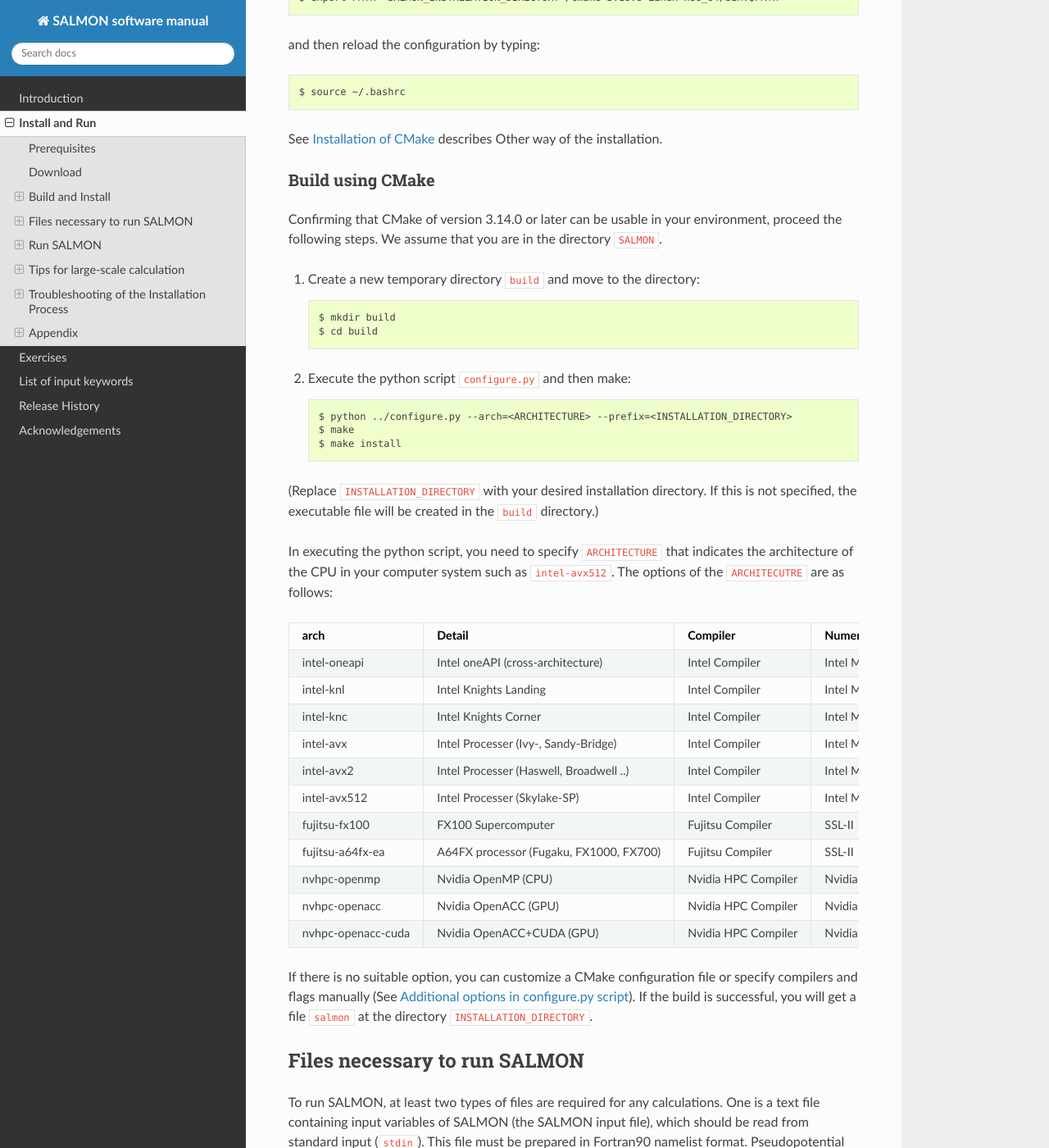
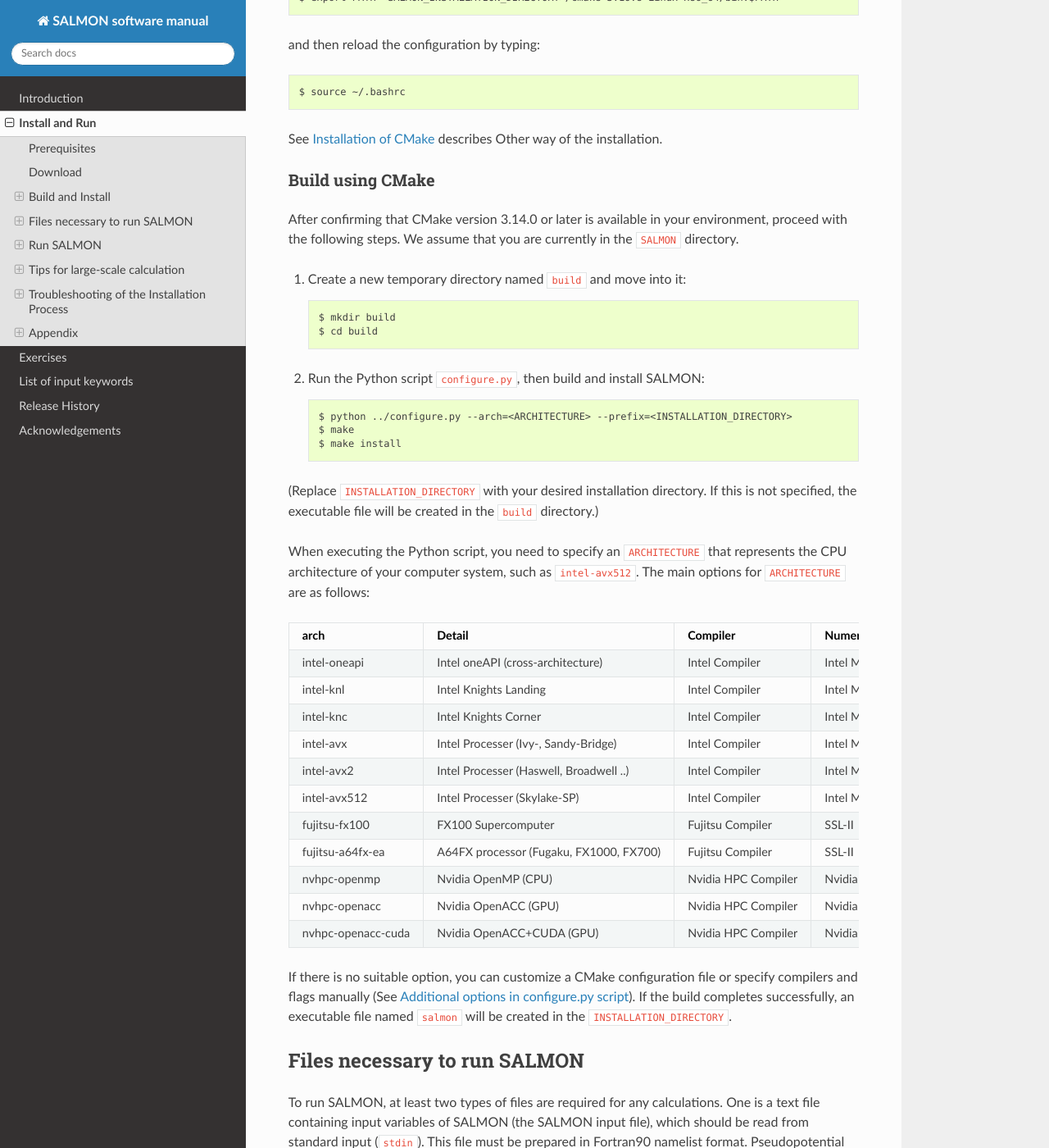
Before and after one commit to SALMON-TDDFT/SALMON-DOCS, a Sphinx documentation site: the page built from source/install_and_run.rst, in a window 1280 px wide and 1400 px high, scrolled down 2545 px. Shown: the whole window at 82% size. Built offline with Sphinx 7.4.7 and the Read the Docs theme 3.1.0, drawn with Linux system fonts in a browser that asks for light colours; formulas are drawn with MathJax 3; some of the changed text lies outside the part shown.

Commit message:
Update install_and_run.rst

```diff
--- a/source/install_and_run.rst
+++ b/source/install_and_run.rst
@@ -37,15 +37,15 @@
 -----------------
 
 The latest version of SALMON can be downloaded from `download page <http://salmon-tddft.jp/download.html>`__.
-You can also get the file by::
+You can also download the file using the following command::
 
   $ wget http://salmon-tddft.jp/download/SALMON-<VERSION>.tar.gz
 
-To extract files from the downloaded file ``SALMON-<VERSION>.tar.gz``, type the following command in the command-line::
+To extract the contents of the downloaded file ``SALMON-<VERSION>.tar.gz``, use the following command::
 
   $ tar -zxvf ./SALMON-<VERSION>.tar.gz
 
-After the extraction, the following directories will be created::
+After extraction, the following directories will be created::
 
   SALMON
     |- src          Source codes
@@ -113,16 +113,15 @@
 Build using CMake
 ~~~~~~~~~~~~~~~~~~~~~~~~~~~~~~~~~
 
-Confirming that CMake of version 3.14.0 or later can be usable in your environment, proceed the following steps.
-We assume that you are in the directory ``SALMON``.
+After confirming that CMake version 3.14.0 or later is available in your environment, proceed with the following steps.
+We assume that you are currently in the ``SALMON`` directory.
 
-1. Create a new temporary directory ``build`` and move to the directory::
+1. Create a new temporary directory named ``build`` and move into it::
 
     $ mkdir build
     $ cd build
 
-
-2. Execute the python script ``configure.py`` and then make::
+2. Run the Python script ``configure.py``, then build and install SALMON::
 
     $ python ../configure.py --arch=<ARCHITECTURE> --prefix=<INSTALLATION_DIRECTORY>
     $ make
@@ -130,7 +129,8 @@
 
 (Replace ``INSTALLATION_DIRECTORY`` with your desired installation directory. If this is not specified, the executable file will be created in the ``build`` directory.)
 
-In executing the python script, you need to specify ``ARCHITECTURE`` that indicates the architecture of the CPU in your computer system such as ``intel-avx512``. The options of the ``ARCHITECUTRE`` are as follows:
+When executing the Python script, you need to specify an ``ARCHITECTURE`` that represents the CPU architecture of your computer system, such as ``intel-avx512``.
+The main options for ``ARCHITECTURE`` are as follows:
 
 ==================  =======================================  ===================  =================
 arch                Detail                                   Compiler             Numerical Library
@@ -149,7 +149,7 @@
 ==================  =======================================  ===================  =================
 
 If there is no suitable option, you can customize a CMake configuration file or specify compilers and flags manually (See :any:`additional-options-in-configure`).
-If the build is successful, you will get a file ``salmon`` at the directory ``INSTALLATION_DIRECTORY``.
+If the build completes successfully, an executable file named ``salmon`` will be created in the ``INSTALLATION_DIRECTORY``.
 
 
 Files necessary to run SALMON
@@ -278,7 +278,7 @@
 -----------------------------------
 
 We explain below some tips that will be useful to improve performance when you carry out
-large scale simulations using world top-level supercomputers.
+large scale simulations using supercomputers.
 Therefore, the following contents will only be useful only for limited users.
 
 Improve the performance of the eigenvalues solver
@@ -539,11 +539,11 @@
 
 When executing ``configure.py``, users can specify several options and environment variables.
 
-The list of options of ``configure.py`` can be found by::
+A list of available options for ``configure.py`` can be displayed with the following command::
 
     $ python ../configure.py --help
 
-The major options are as follows:
+The main options are as follows:
 
 =======================================  ===================================================
 Commandline switch                       Detail
```
Also changed, not shown: other parts of source/install_and_run.rst (+7 -7 lines).
